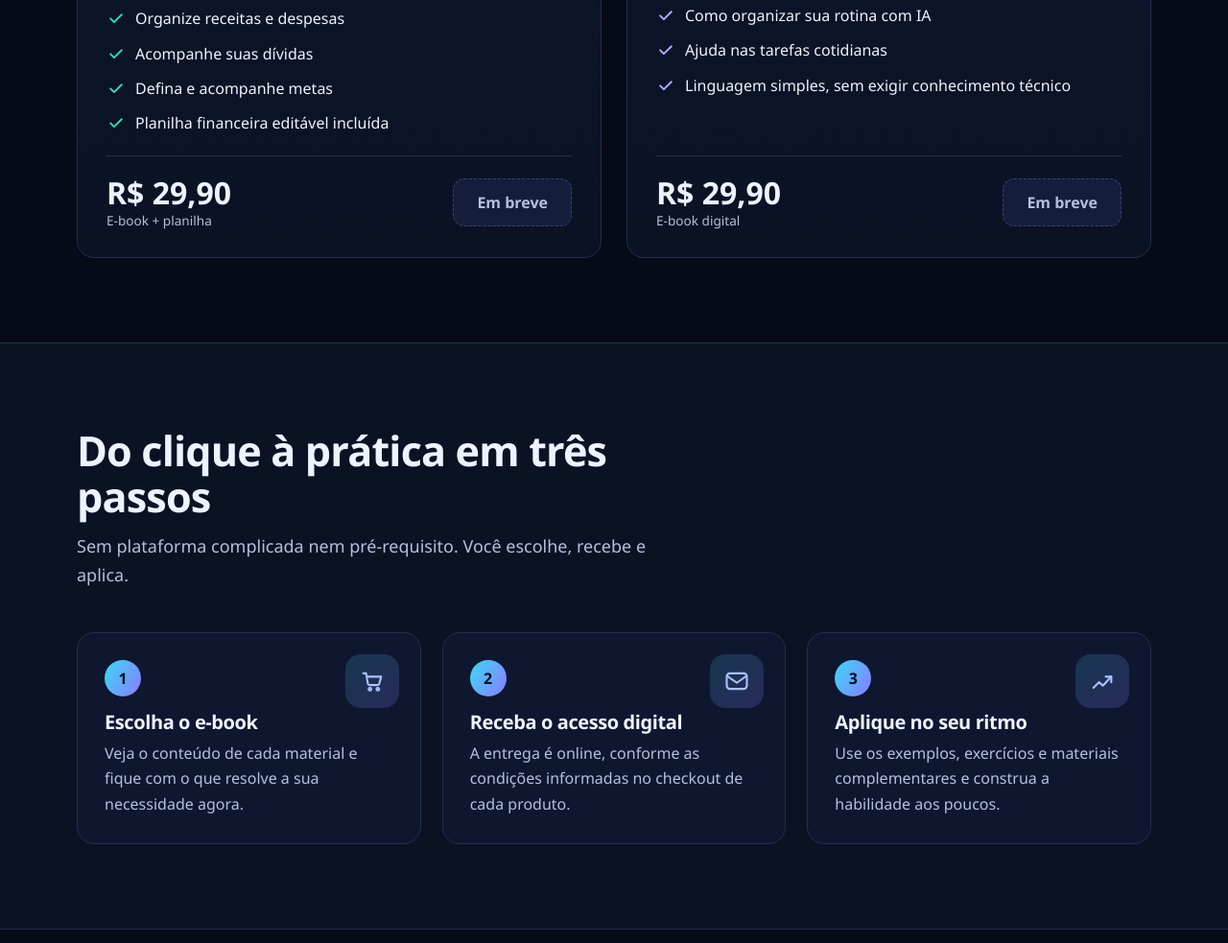
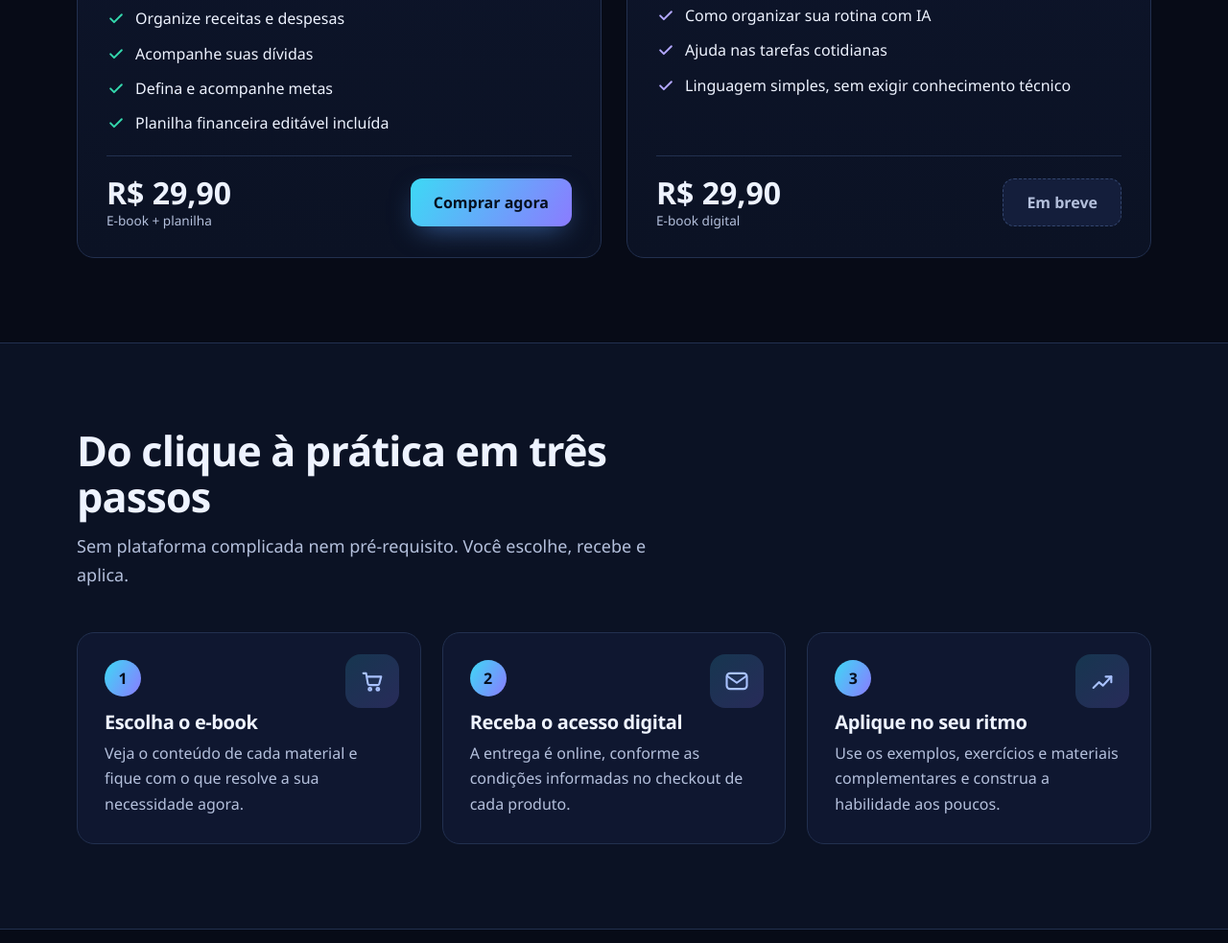
Before and after one commit to felipemoura-code/nexa-digital-academy, a plain HTML site: page index.html in a window 1280 px wide. Shown: the part 1590-2573 px from the top of the page at 96% size. Drawn offline with Linux system fonts and the light colour scheme.

Commit message:
Integrar checkout oficial Kiwify de Dinheiro no Controle

```diff
--- a/index.html
+++ b/index.html
@@ -405,7 +405,7 @@
             </ul>
             <div class="buy">
               <div class="price">R$ 29,90<span>E-book + planilha</span></div>
-              <a class="btn btn-primary js-buy" data-key="financas" href="#lista-de-espera" aria-disabled="true">Em breve</a>
+              <a class="btn btn-primary js-buy" data-key="financas" href="https://pay.kiwify.com.br/RBsy9xi" rel="noopener noreferrer">Comprar agora</a>
             </div>
           </div>
         </article>
```
